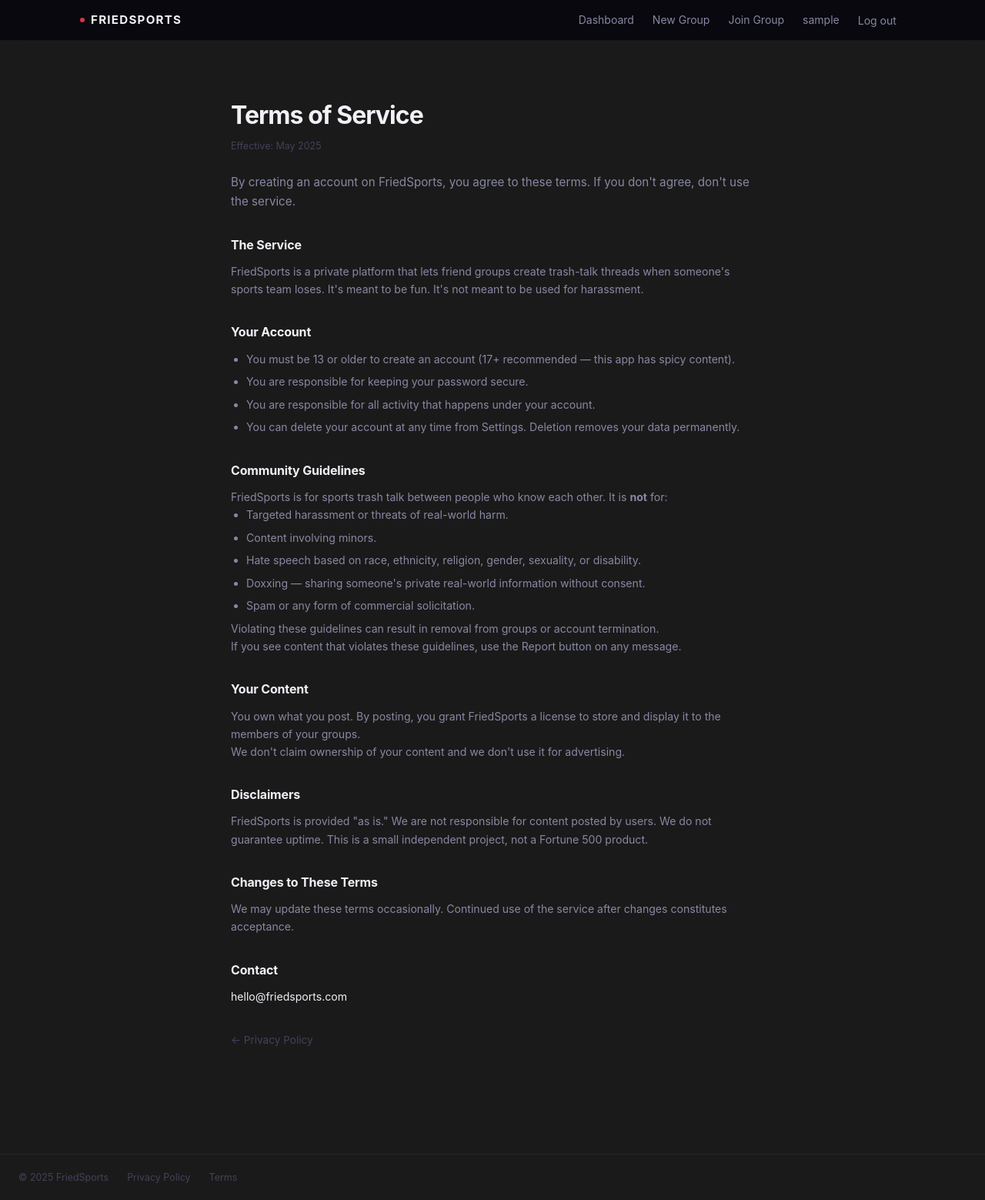
After one commit to fenixawiles/FriedSports, a Flask app: page /terms in a window 1280 px wide. The commit adds this page. Shown: the whole page at 77% size. Run offline with Flask 3, Linux system fonts and the light colour scheme; the visitor is signed in with stand-in values (Sample User, id 1).

Commit message:
iOS App Store compliance + Capacitor setup
Apple compliance (web app):
- Privacy Policy at /privacy, Terms of Service at /terms (legal blueprint)
- Footer on every page linking to both
- Account deletion in Settings — password-confirmed, wipes messages/memberships/tokens/user record
- /.well-known/apple-app-site-association for Universal Links (invite + key paths)

Push notifications (backend):
- DeviceToken model + migration (device_tokens table)
- POST /api/device-token — Capacitor calls this on app launch to register APNs token
- push_service.py — APNs HTTP/2 via httpx + PyJWT, fails silently if unconfigured
- incident_service.py — fires push to target user when a thread is created against them

Capacitor:
- capacitor.config.json — appId com.friedsports.app, serverUrl → Railway, dark splash/status bar
- package.json — @capacitor/core, ios, push-notifications, splash-screen, status-bar, assets

Dependencies:
- httpx[http2] + PyJWT added to requirements.txt for APNs

Co-Authored-By: Claude Sonnet 4.6 <noreply@anthropic.com>

```diff
--- a/app/__init__.py
+++ b/app/__init__.py
@@ -41,6 +41,7 @@ def create_app(config=None):
     from app.routes.api import api_bp
     from app.routes.reports import reports_bp
     from app.routes.admin import admin_bp
+    from app.routes.legal import legal_bp
 
     app.register_blueprint(auth_bp)
     app.register_blueprint(dashboard_bp)
@@ -50,6 +51,7 @@ def create_app(config=None):
     app.register_blueprint(api_bp, url_prefix="/api")
     app.register_blueprint(reports_bp, url_prefix="/reports")
     app.register_blueprint(admin_bp, url_prefix="/admin")
+    app.register_blueprint(legal_bp)
 
     register_commands(app)
 
--- a/app/models.py
+++ b/app/models.py
@@ -363,3 +363,17 @@ class Receipt(db.Model):
     target_user = db.relationship("User", foreign_keys=[target_user_id])
     target_team = db.relationship("Team", foreign_keys=[target_team_id])
     top_hater = db.relationship("User", foreign_keys=[top_hater_user_id])
+
+
+class DeviceToken(db.Model):
+    """Push notification device tokens for iOS (APNs)."""
+    __tablename__ = "device_tokens"
+
+    id = db.Column(db.Integer, primary_key=True)
+    user_id = db.Column(db.Integer, db.ForeignKey("users.id"), nullable=False, index=True)
+    token = db.Column(db.String(256), unique=True, nullable=False)
+    platform = db.Column(db.String(8), nullable=False, default="ios")
+    created_at = db.Column(db.DateTime(timezone=True), default=now_utc)
+    updated_at = db.Column(db.DateTime(timezone=True), default=now_utc, onupdate=now_utc)
+
+    user = db.relationship("User", backref=db.backref("device_tokens", lazy="select"))
--- a/app/routes/dashboard.py
+++ b/app/routes/dashboard.py
@@ -1,5 +1,5 @@
 from flask import Blueprint, render_template, request, redirect, url_for, flash
-from flask_login import login_required, current_user
+from flask_login import login_required, current_user, logout_user
 from sqlalchemy import func
 from app.models import db, Team, UserFavoriteTeam, GroupMember, GameThread, GameThreadMessage
 
@@ -217,3 +217,39 @@ def settings():
         all_leagues=ALL_LEAGUES,
         fav_teams=fav_teams,
     )
+
+
+@dashboard_bp.route("/settings/delete-account", methods=["POST"])
+@login_required
+def delete_account():
+    password = request.form.get("confirm_password", "")
+    if not current_user.check_password(password):
+        flash("Incorrect password. Account not deleted.", "error")
+        return redirect(url_for("dashboard.settings"))
+
+    user = current_user._get_current_object()
+
+    # Soft-delete all messages
+    GameThreadMessage.query.filter_by(user_id=user.id).update({"is_deleted": True})
+
+    # Remove group memberships
+    GroupMember.query.filter_by(user_id=user.id).delete()
+
+    # Remove favorite teams
+    UserFavoriteTeam.query.filter_by(user_id=user.id).delete()
+
+    # Remove device tokens
+    from app.models import DeviceToken
+    DeviceToken.query.filter_by(user_id=user.id).delete()
+
+    db.session.flush()
+
+    # Log out before deleting
+    logout_user()
+
+    # Delete the user record
+    db.session.delete(user)
+    db.session.commit()
+
+    flash("Your account has been permanently deleted.", "info")
+    return redirect(url_for("auth.index"))
--- /dev/null
+++ b/app/routes/legal.py
@@ -0,0 +1,41 @@
+from flask import Blueprint, jsonify, render_template
+
+legal_bp = Blueprint("legal", __name__)
+
+
+@legal_bp.route("/privacy")
+def privacy():
+    return render_template("legal/privacy.html")
+
+
+@legal_bp.route("/terms")
+def terms():
+    return render_template("legal/terms.html")
+
+
+@legal_bp.route("/.well-known/apple-app-site-association")
+def apple_app_site_association():
+    """
+    Universal Links — allows invite links to open in the native iOS app.
+    Update <TEAM_ID>.<BUNDLE_ID> after setting up your Apple Developer account.
+    Bundle ID: com.friedsports.app
+    """
+    data = {
+        "applinks": {
+            "apps": [],
+            "details": [
+                {
+                    "appID": "TEAMID.com.friedsports.app",
+                    "paths": [
+                        "/groups/join/*",
+                        "/dashboard",
+                        "/groups/*",
+                        "/threads/*",
+                    ]
+                }
+            ]
+        }
+    }
+    response = jsonify(data)
+    response.headers["Content-Type"] = "application/json"
+    return response
--- a/app/static/css/styles.css
+++ b/app/static/css/styles.css
@@ -778,3 +778,30 @@ body.receipt-page {
 
 /* ── Admin nav link ── */
 .nav-link-admin { color: var(--accent) !important; }
+
+/* ── Site footer ── */
+.site-footer {
+  display: flex; align-items: center; gap: 1.5rem;
+  padding: 1.25rem 1.5rem;
+  border-top: 1px solid var(--border);
+  margin-top: 4rem;
+  font-size: 0.78rem; color: var(--text-muted);
+}
+.site-footer a { color: var(--text-muted); text-decoration: none; }
+.site-footer a:hover { color: var(--text-secondary); }
+
+/* ── Legal pages ── */
+.legal-container { max-width: 680px; margin: 0 auto; }
+.legal-card { padding: 2rem 0; }
+.legal-title { font-size: 2rem; font-weight: 700; letter-spacing: -0.03em; margin-bottom: 0.35rem; }
+.legal-effective { font-size: 0.78rem; color: var(--text-muted); margin-bottom: 1.5rem; }
+.legal-intro { font-size: 0.95rem; color: var(--text-secondary); margin-bottom: 2rem; line-height: 1.65; }
+.legal-section { margin-bottom: 2rem; }
+.legal-section h2 { font-size: 1rem; font-weight: 700; margin-bottom: 0.65rem; letter-spacing: -0.01em; }
+.legal-section p, .legal-section li { font-size: 0.88rem; color: var(--text-secondary); line-height: 1.65; }
+.legal-section ul { padding-left: 1.25rem; }
+.legal-section li { margin-bottom: 0.4rem; }
+.legal-section a { color: var(--text-primary); }
+
+/* ── Danger zone (account deletion) ── */
+.danger-zone { margin-top: 2.5rem; padding-top: 1.5rem; border-top: 1px solid rgba(217,51,72,0.15); }
--- a/app/templates/base.html
+++ b/app/templates/base.html
@@ -50,6 +50,12 @@
     {% block content %}{% endblock %}
   </main>
 
+  <footer class="site-footer">
+    <span>© 2025 FriedSports</span>
+    <a href="{{ url_for('legal.privacy') }}">Privacy Policy</a>
+    <a href="{{ url_for('legal.terms') }}">Terms</a>
+  </footer>
+
   <script src="{{ url_for('static', filename='js/main.js') }}"></script>
   {% block scripts %}{% endblock %}
 </body>
--- /dev/null
+++ b/app/templates/legal/terms.html
@@ -0,0 +1,68 @@
+{% extends "base.html" %}
+{% block title %}Terms of Service — FriedSports{% endblock %}
+{% block content %}
+<div class="legal-container">
+  <div class="legal-card">
+    <h1 class="legal-title">Terms of Service</h1>
+    <p class="legal-effective">Effective: May 2025</p>
+
+    <p class="legal-intro">
+      By creating an account on FriedSports, you agree to these terms. If you don't agree, don't use the service.
+    </p>
+
+    <div class="legal-section">
+      <h2>The Service</h2>
+      <p>FriedSports is a private platform that lets friend groups create trash-talk threads when someone's sports team loses. It's meant to be fun. It's not meant to be used for harassment.</p>
+    </div>
+
+    <div class="legal-section">
+      <h2>Your Account</h2>
+      <ul>
+        <li>You must be 13 or older to create an account (17+ recommended — this app has spicy content).</li>
+        <li>You are responsible for keeping your password secure.</li>
+        <li>You are responsible for all activity that happens under your account.</li>
+        <li>You can delete your account at any time from Settings. Deletion removes your data permanently.</li>
+      </ul>
+    </div>
+
+    <div class="legal-section">
+      <h2>Community Guidelines</h2>
+      <p>FriedSports is for sports trash talk between people who know each other. It is <strong>not</strong> for:</p>
+      <ul>
+        <li>Targeted harassment or threats of real-world harm.</li>
+        <li>Content involving minors.</li>
+        <li>Hate speech based on race, ethnicity, religion, gender, sexuality, or disability.</li>
+        <li>Doxxing — sharing someone's private real-world information without consent.</li>
+        <li>Spam or any form of commercial solicitation.</li>
+      </ul>
+      <p>Violating these guidelines can result in removal from groups or account termination.</p>
+      <p>If you see content that violates these guidelines, use the Report button on any message.</p>
+    </div>
+
+    <div class="legal-section">
+      <h2>Your Content</h2>
+      <p>You own what you post. By posting, you grant FriedSports a license to store and display it to the members of your groups.</p>
+      <p>We don't claim ownership of your content and we don't use it for advertising.</p>
+    </div>
+
+    <div class="legal-section">
+      <h2>Disclaimers</h2>
+      <p>FriedSports is provided "as is." We are not responsible for content posted by users. We do not guarantee uptime. This is a small independent project, not a Fortune 500 product.</p>
+    </div>
+
+    <div class="legal-section">
+      <h2>Changes to These Terms</h2>
+      <p>We may update these terms occasionally. Continued use of the service after changes constitutes acceptance.</p>
+    </div>
+
+    <div class="legal-section">
+      <h2>Contact</h2>
+      <p><a href="mailto:hello@friedsports.com">hello@friedsports.com</a></p>
+    </div>
+
+    <p style="margin-top:2rem">
+      <a href="{{ url_for('legal.privacy') }}" style="color:var(--text-muted);font-size:0.85rem">← Privacy Policy</a>
+    </p>
+  </div>
+</div>
+{% endblock %}
--- a/requirements.txt
+++ b/requirements.txt
@@ -6,3 +6,5 @@ Flask-Mail==0.10.0
 python-dotenv==1.0.1
 gunicorn==22.0.0
 pg8000==1.31.5
+httpx[http2]==0.27.0
+PyJWT==2.8.0
```
Also changed, not shown: app/routes/api.py (+24 -1 lines), app/services/incident_service.py (+12 -0 lines), app/services/push_service.py (added, +124 -0 lines), app/templates/legal/privacy.html (added, +65 -0 lines), app/templates/settings.html (+18 -0 lines), capacitor.config.json (added, +37 -0 lines), migrations/versions/9724232fac2d_device_tokens_table.py (added, +44 -0 lines), package.json (added, +22 -0 lines).
